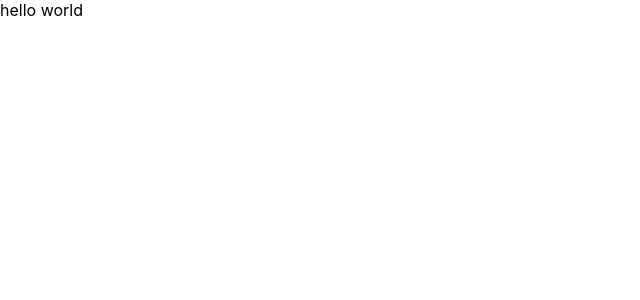
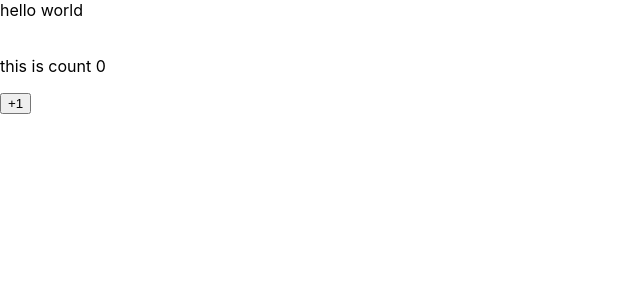
Before and after one commit to marzzy/hooks-playground, a React (Create React App) app: page / in a window 1280 px wide. Shown: the top 300 px of the page, without its empty margins (0-640 px from the left). Built offline with nearby package versions, Linux system fonts and the light colour scheme.

Commit message:
try useState

```diff
--- a/src/App.js
+++ b/src/App.js
@@ -1,4 +1,5 @@
 import React from 'react';
+import Counter from './Components/Counter'
 
 function App() {
   return (
@@ -6,6 +7,11 @@ function App() {
       <header className="App-header">
         hello world
       </header>
+      <br/>
+
+      <Counter />
+      <br/>
+
     </div>
   );
 }
--- /dev/null
+++ b/src/Components/Counter.js
@@ -0,0 +1,14 @@
+import React , { useState } from 'react';
+
+export default function Counter (){
+  const [counter, setCouner] = useState(0);
+
+  return (
+    <React.Fragment>
+      <p>this is count {counter}</p>
+      <button onClick={() => setCouner(counter + 1)}>
+        +1
+      </button>
+    </React.Fragment>
+  );
+}
```
